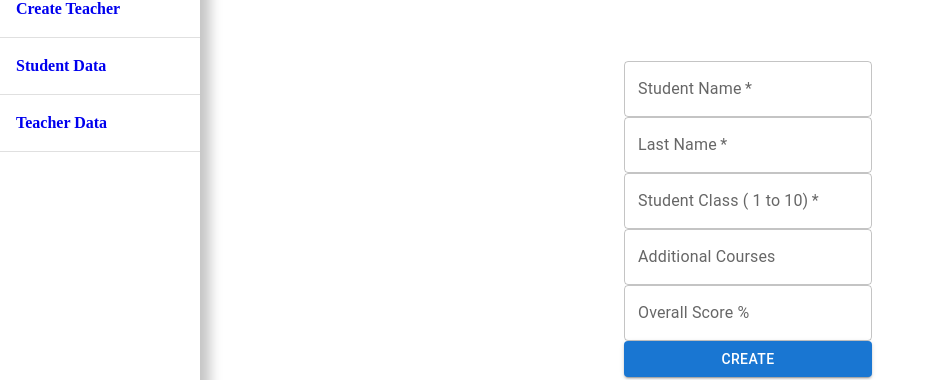
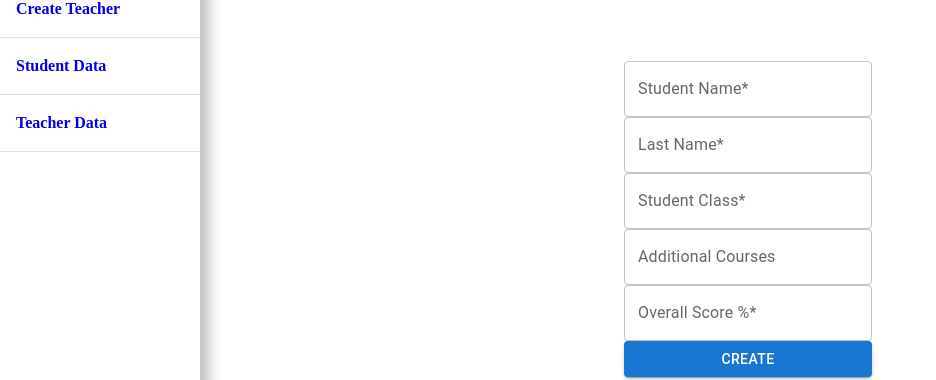
Before and after one commit to Gopi2301/react-crud-chart, a React (Vite) app: page /createstudent in a window 1280 px wide. Shown: the part 173-553 px from the top of the page, without its empty margins (0-936 px from the left). Built offline with nearby package versions, Linux system fonts and the light colour scheme.

Commit message:
formik validation added for create student

```diff
--- a/src/pages/CreateStudent.jsx
+++ b/src/pages/CreateStudent.jsx
@@ -8,16 +8,17 @@ import { API_URL } from '../API/api_url'
 import axios from 'axios';
 import { useNavigate } from 'react-router-dom';
 import { useFormik } from 'formik';
-
+import * as yup from 'yup';
 
 const CreateStudent = () => {
-    const designation = "student"
-    const [firstName, setFirstName] = useState();
-    const [lastName, setLastName] = useState();
-    const [studentClass, setStudentClass] = useState();
-    const [courses, setCourses] = useState();
-    const [score, setScore] = useState();
     const navigate = useNavigate()
+    const validationSchema = yup.object({
+        firstName: yup.string().required(),
+        lastName: yup.string().required(),
+        studentClass: yup.number().min(1).max(10).required('Must be Number 1 to 10'),
+        courses: yup.string(),
+        score: yup.number().min(1).max(99).required()
+    })
     const initialValues = {
         firstName: '',
         lastName: '',
@@ -25,31 +26,12 @@ const CreateStudent = () => {
         courses: '',
         score: ''
     }
-    const validate = values => {
-        let errors = {}
-        if (!values.firstName) {
-            errors.firstName = "Required"
-        }
-        if (!values.lastName) {
-            errors.lastName = "Required"
-        }
-        if (!values.studentClass) {
-            errors.studentClass = "Required"
-        }
-        if (!values.courses) {
-            errors.courses = "Required"
-        }
-        if (!values.score) {
-            errors.score = "Required"
-        }
-        return errors
-    }
+
     const onSubmit = (values) => postData(values);
     const formik = useFormik({
-        initialValues: initialValues, onSubmit: onSubmit,
-        validate: validate
+        initialValues, onSubmit, validationSchema
     })
-    console.log(formik.touched);
+    console.log(formik.errors);
 
 
     async function postData(values) {
@@ -77,13 +59,12 @@ const CreateStudent = () => {
             < Sidebar />
             <Grid item xs={10} className='main'>
                 <form className='form__list' onSubmit={formik.handleSubmit}>
-                    <TextField name="firstName" className='form__list--item' onChange={formik.handleChange} value={formik.values.firstName} required id="outlined-basic" label="Student Name" variant="outlined" helperText={formik.touched.firstName && formik.errors.firstName ? formik.errors.firstName : null} onBlur={formik.handleBlur} />
-                    <TextField name="lastName" className='form__list--item' onChange={formik.handleChange} value={formik.values.lastName} required id="outlined-basic" label="Last Name" variant="outlined" helperText={formik.touched.lastName && formik.errors.lastName ? formik.errors.lastName : null} onBlur={formik.handleBlur} />
-                    <TextField name="studentClass" className='form__list--item' onChange={formik.handleChange} value={formik.values.class} required id="outlined-basic" label="Student Class ( 1 to 10)" variant="outlined" helperText={formik.touched.studentClass && formik.errors.studentClass ? formik.errors.studentClass : null} onBlur={formik.handleBlur} />
+                    <TextField name="firstName" className='form__list--item' onChange={formik.handleChange} value={formik.values.firstName} id="outlined-basic" label="Student Name*" variant="outlined" helperText={formik.touched.firstName && formik.errors.firstName ? formik.errors.firstName : null} onBlur={formik.handleBlur} />
+                    <TextField name="lastName" className='form__list--item' onChange={formik.handleChange} value={formik.values.lastName} id="outlined-basic" label="Last Name*" variant="outlined" helperText={formik.touched.lastName && formik.errors.lastName ? formik.errors.lastName : null} onBlur={formik.handleBlur} />
+                    <TextField name="studentClass" className='form__list--item' onChange={formik.handleChange} value={formik.values.class} id="outlined-basic" label="Student Class*" variant="outlined" helperText={formik.touched.studentClass && formik.errors.studentClass ? formik.errors.studentClass : null} onBlur={formik.handleBlur} />
                     <TextField name="courses" className='form__list--item' onChange={formik.handleChange} value={formik.values.courses} id="outlined-basic" label="Additional Courses" variant="outlined" helperText={formik.touched.courses && formik.errors.courses ? formik.errors.courses : null} onBlur={formik.handleBlur} />
-                    <TextField name="score" className='form__list--item' onChange={formik.handleChange} value={formik.values.score} id="outlined-basic" label="Overall Score %" variant="outlined" helperText={formik.touched.score && formik.errors.score ? formik.errors.score : null} onBlur={formik.handleBlur} />
-
-                    <Button type="submit" variant="contained">Create</Button>
+                    <TextField name="score" className='form__list--item' onChange={formik.handleChange} value={formik.values.score} id="outlined-basic" label="Overall Score %*" variant="outlined" helperText={formik.touched.score && formik.errors.score ? formik.errors.score : null} onBlur={formik.handleBlur} />
+                    <Button type="submit" disabled={!formik.isValid || formik.isSubmitting} variant="contained">Create</Button>
                 </form>
             </Grid>
         </Grid >
```
